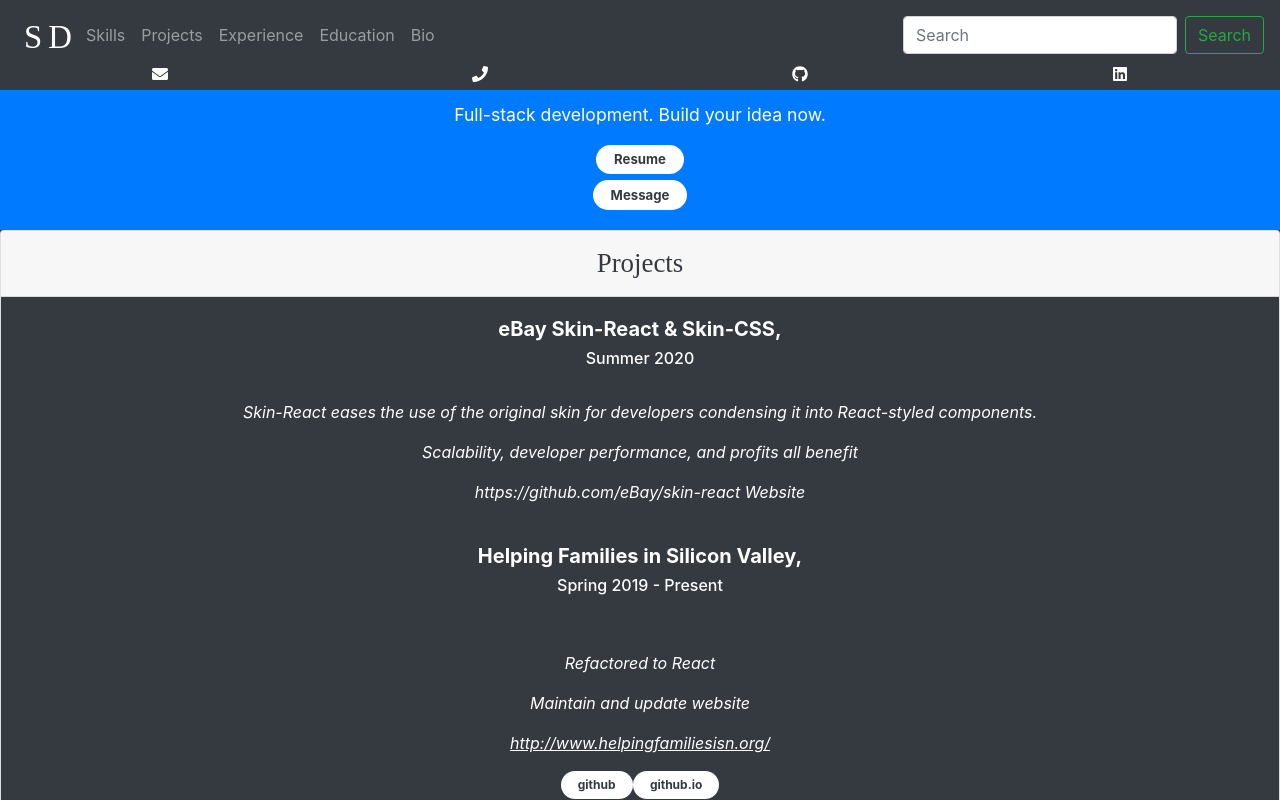
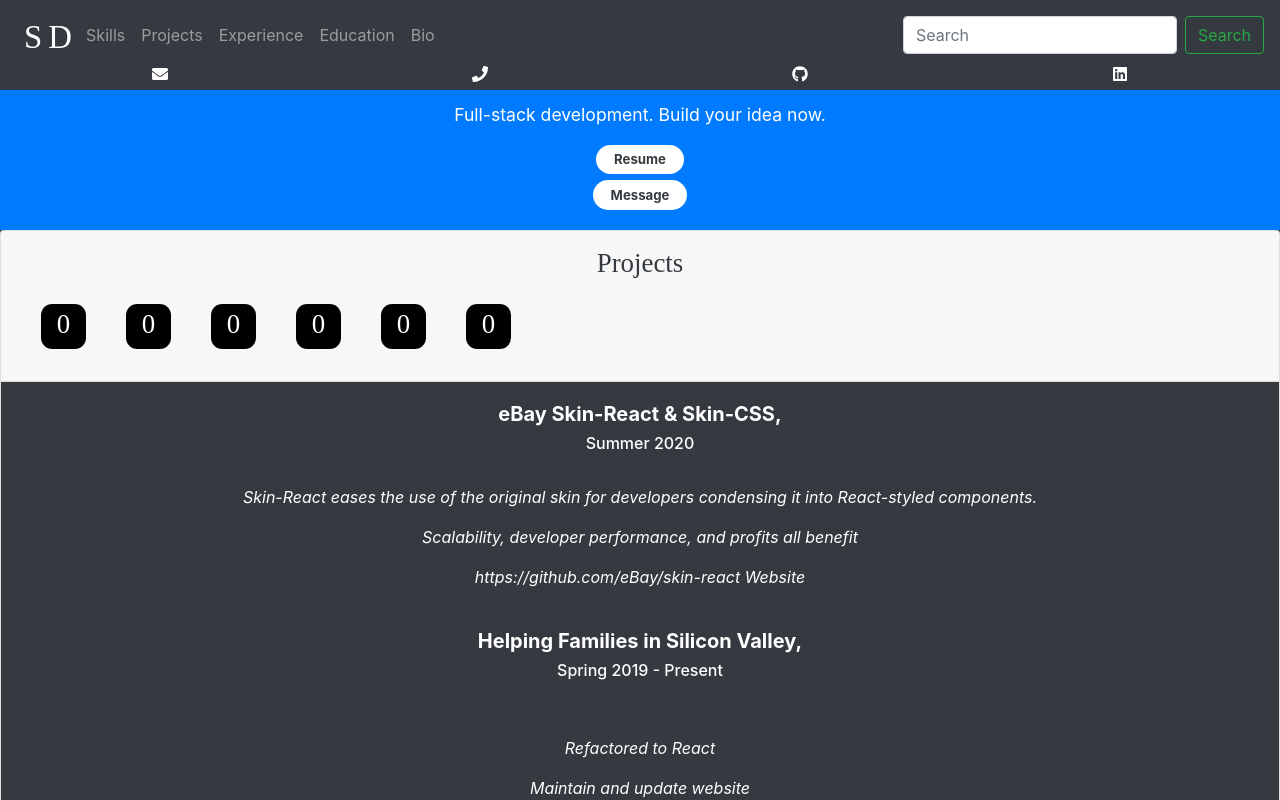
Before and after one commit to stevedoty/steven-doty, a React (Create React App) app: page / in a window 1280 px wide. Shown: the top 800 px of the page. Built offline with nearby package versions, Linux system fonts and the light colour scheme.

Commit message:
prejects link 0.0.1

```diff
--- a/src/Components/Body.js
+++ b/src/Components/Body.js
@@ -197,6 +197,36 @@
               <Card className="section" style={{textAlign:"center"}}>
                 <Card.Header className="section-header">
                   Projects
+                  <div className="projects_icons" style={{padding:"0 0 0.25rem 0"}}>
+
+
+
+                          <div
+                            style={{height:"45px", width:"45px", backgroundColor:"black", borderRadius:"25%", float:"left", margin:"20px", color:"white"}}>0</div>
+
+
+                          <div
+                            style={{height:"45px", width:"45px", backgroundColor:"black", borderRadius:"25%", float:"left", margin:"20px", color:"white"}}>0</div>
+
+
+                          <div
+                            style={{height:"45px", width:"45px", backgroundColor:"black", borderRadius:"25%", float:"left", margin:"20px", color:"white"}}>0</div>
+
+
+                          <div
+                            style={{height:"45px", width:"45px", backgroundColor:"black", borderRadius:"25%", float:"left", margin:"20px", color:"white"}}>0</div>
+
+
+                          <div
+                            style={{height:"45px", width:"45px", backgroundColor:"black", borderRadius:"25%", float:"left", margin:"20px", color:"white"}}>0</div>
+
+
+                          <div
+                            style={{height:"45px", width:"45px", backgroundColor:"black", borderRadius:"25%", float:"left", margin:"20px", color:"white"}}>0</div>
+
+
+
+                  </div>
                 </Card.Header>
 
                   <Card.Body className="resume-body">
```
